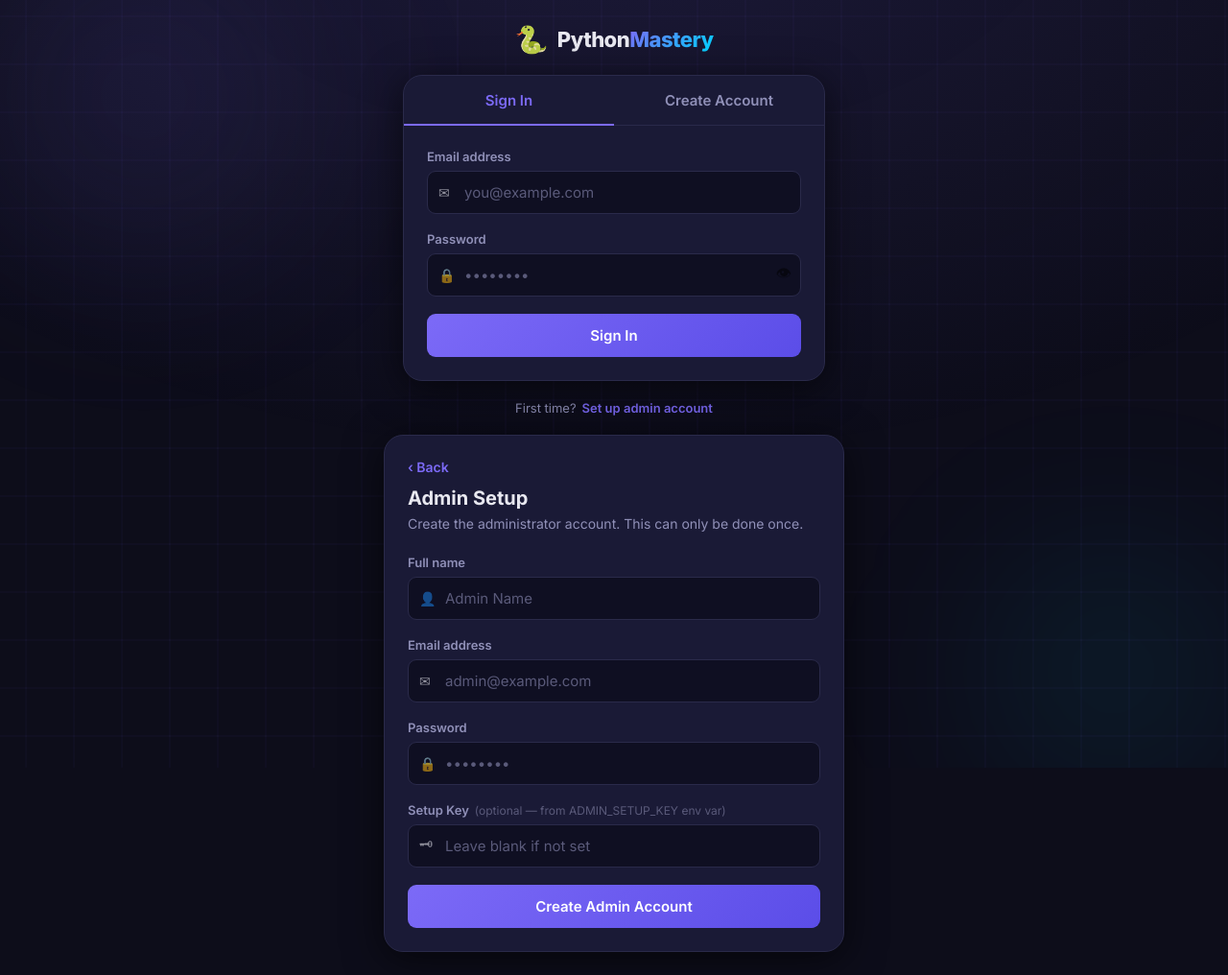
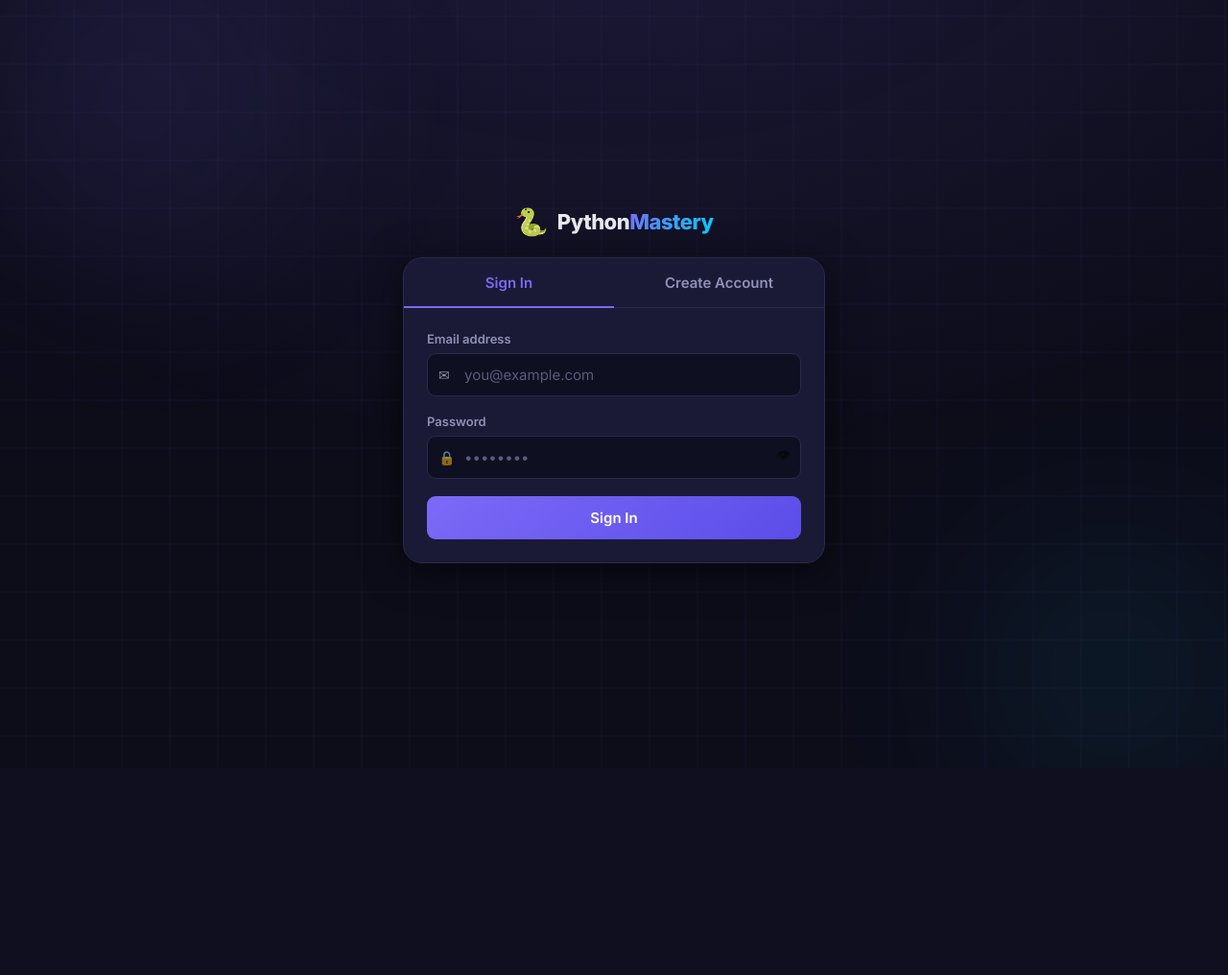
Before and after one commit to RohithCZ1982/PythonTutor, a Flask app: page /login in a window 1280 px wide. Shown: the whole page at 96% size. After the commit the page ends 768 px from the top, so only its background shows below. Run offline with Flask 3, Linux system fonts and the light colour scheme; some libraries are stand-ins or nearby versions.

Commit message:
fixed login

```diff
--- a/templates/login.html
+++ b/templates/login.html
@@ -99,57 +99,6 @@
 
   </div><!-- /auth-card -->
 
-  <!-- Admin setup link -->
-  <div class="auth-footer">
-    <span>First time?</span>
-    <a href="#" id="setup-link">Set up admin account</a>
-  </div>
-
-  <!-- ADMIN SETUP PANEL -->
-  <div class="auth-card auth-setup-card hidden" id="setup-card">
-    <div class="setup-header">
-      <button class="setup-back" id="setup-back">‹ Back</button>
-      <h2>Admin Setup</h2>
-      <p>Create the administrator account. This can only be done once.</p>
-    </div>
-    <div class="auth-alert hidden" id="setup-alert"></div>
-    <form class="auth-form active" id="form-setup" novalidate>
-      <div class="field-group">
-        <label class="field-label" for="setup-name">Full name</label>
-        <div class="field-wrap">
-          <span class="field-icon">👤</span>
-          <input class="field-input" type="text" id="setup-name" placeholder="Admin Name" required/>
-        </div>
-      </div>
-      <div class="field-group">
-        <label class="field-label" for="setup-email">Email address</label>
-        <div class="field-wrap">
-          <span class="field-icon">✉</span>
-          <input class="field-input" type="email" id="setup-email" placeholder="admin@example.com" required/>
-        </div>
-      </div>
-      <div class="field-group">
-        <label class="field-label" for="setup-password">Password</label>
-        <div class="field-wrap">
-          <span class="field-icon">🔒</span>
-          <input class="field-input" type="password" id="setup-password" placeholder="••••••••" required/>
-        </div>
-      </div>
-      <div class="field-group">
-        <label class="field-label" for="setup-key">
-          Setup Key <span class="field-hint">(optional — from ADMIN_SETUP_KEY env var)</span>
-        </label>
-        <div class="field-wrap">
-          <span class="field-icon">🗝</span>
-          <input class="field-input" type="text" id="setup-key" placeholder="Leave blank if not set"/>
-        </div>
-      </div>
-      <button type="submit" class="auth-btn" id="setup-btn">
-        <span class="btn-text">Create Admin Account</span>
-        <span class="btn-spinner hidden">⟳</span>
-      </button>
-    </form>
-  </div>
 
 </div><!-- /auth-shell -->
 
@@ -286,47 +235,6 @@
     document.getElementById('form-login').classList.add('active');
   });
 
-  // ── Admin setup panel
-  document.getElementById('setup-link').addEventListener('click', e => {
-    e.preventDefault();
-    document.getElementById('auth-card').classList.add('hidden');
-    document.getElementById('setup-card').classList.remove('hidden');
-  });
-  document.getElementById('setup-back').addEventListener('click', () => {
-    document.getElementById('setup-card').classList.add('hidden');
-    document.getElementById('auth-card').classList.remove('hidden');
-  });
-
-  document.getElementById('form-setup').addEventListener('submit', async e => {
-    e.preventDefault();
-    hideAlert('setup-alert');
-    const name      = document.getElementById('setup-name').value.trim();
-    const email     = document.getElementById('setup-email').value.trim();
-    const password  = document.getElementById('setup-password').value;
-    const setup_key = document.getElementById('setup-key').value.trim();
-
-    setLoading('setup-btn', true);
-    try {
-      const res  = await fetch('/api/admin/setup', {
-        method: 'POST',
-        headers: {'Content-Type': 'application/json'},
-        body: JSON.stringify({name, email, password, setup_key}),
-      });
-      const data = await res.json();
-      if (!res.ok) { showAlert('setup-alert', data.error || 'Setup failed.'); return; }
-      showAlert('setup-alert', 'Admin account created! Please sign in.', 'success');
-      setTimeout(() => {
-        document.getElementById('setup-card').classList.add('hidden');
-        document.getElementById('auth-card').classList.remove('hidden');
-        document.querySelector('[data-tab="login"]').click();
-        document.getElementById('login-email').value = email;
-      }, 1500);
-    } catch(err) {
-      showAlert('setup-alert', 'Network error. Please try again.');
-    } finally {
-      setLoading('setup-btn', false);
-    }
-  });
 })();
 </script>
 </body>
```
Also changed, not shown: 1 other file.
